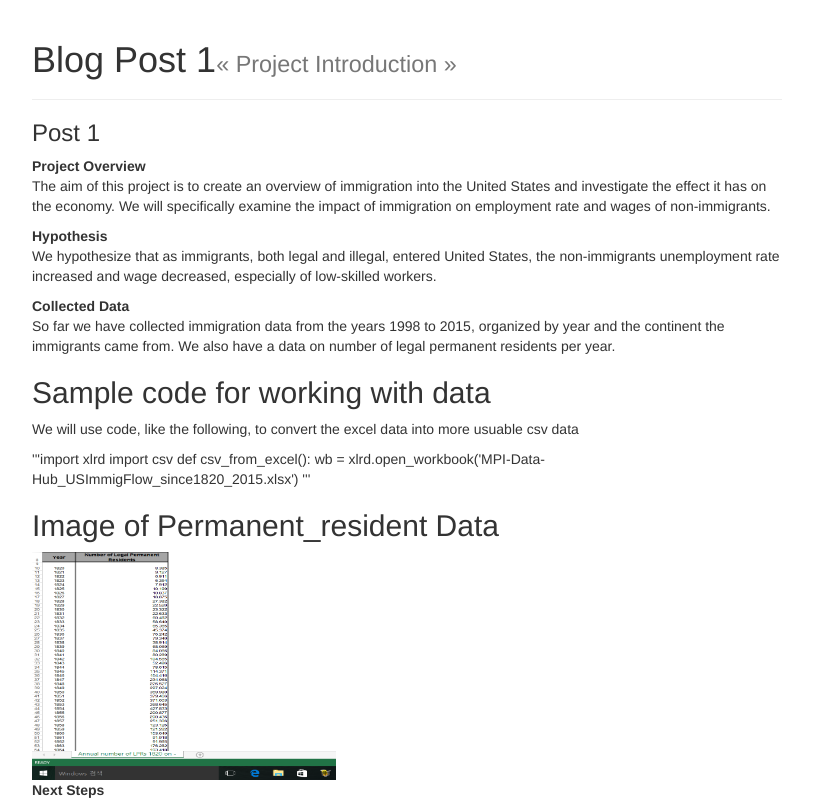
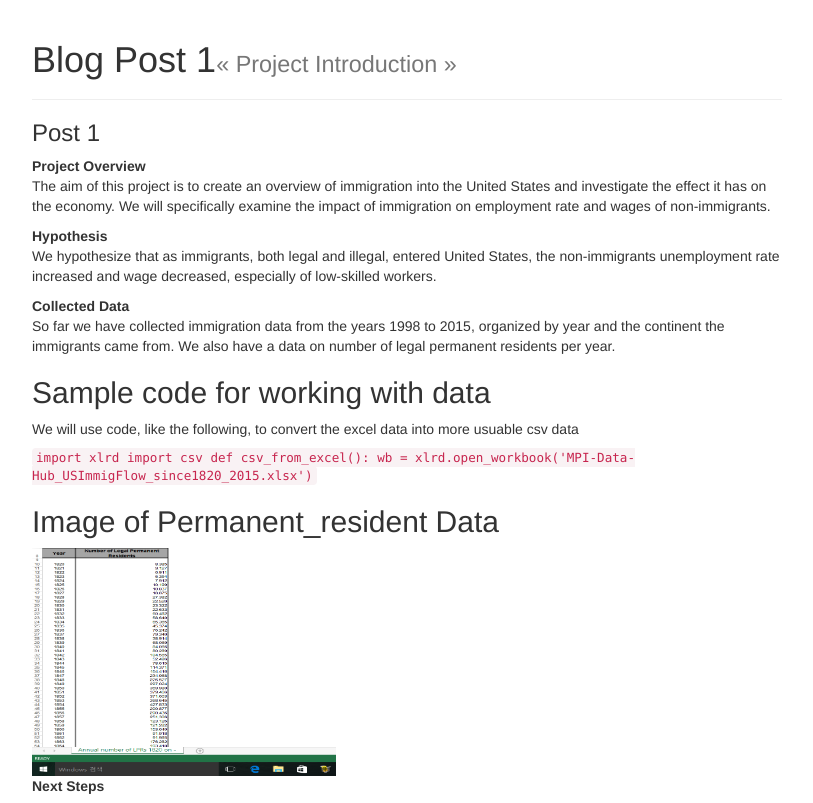
Before and after one commit to CS1951A-Data-Science-Project/Blog, a plain HTML site: page post1/index.html in a window 1280 px wide. Shown: the top 803 px of the page, without its empty margins (233-1046 px from the left). Drawn offline with nearby package versions, Linux system fonts and the light colour scheme; files whose address does not match are found by name.

Commit message:
Update index.html

```diff
--- a/post1/index.html
+++ b/post1/index.html
@@ -31,11 +31,11 @@
 				</p>
 				<h2>Sample code for working with data</h2>
 				<p>We will use code, like the following, to convert the excel data into more usuable csv data</p>
-				'''import xlrd
+				<code>import xlrd
 				   import csv
 				   def csv_from_excel():
 					wb = xlrd.open_workbook('MPI-Data-Hub_USImmigFlow_since1820_2015.xlsx')
-				'''
+				</code>
 				<h2>Image of Permanent_resident Data</h2>
 				<img src="permanent_residents.png"style="width:304px;height:228px;">
 				<p>
```
